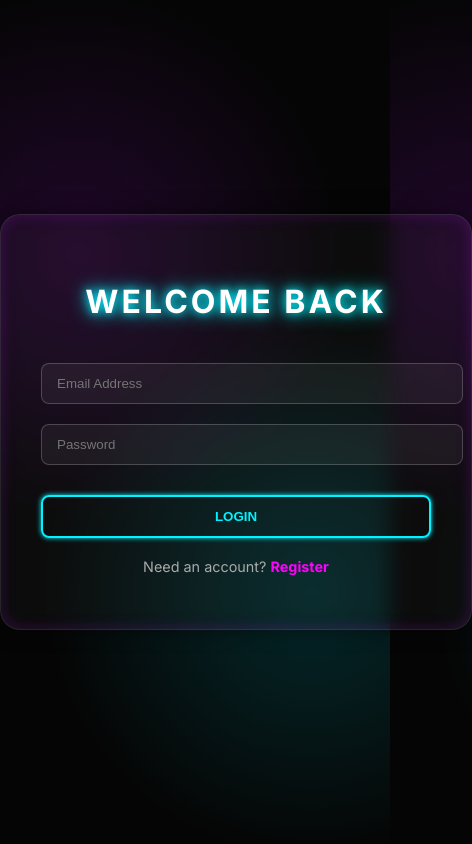
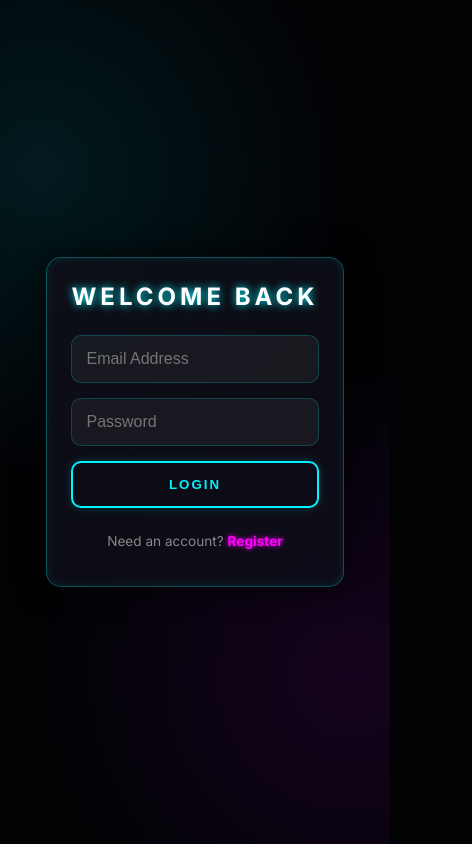
Before and after one commit to jldakaysedut/my-task-app, a React (Vite) app in the folder frontend/: page /login in a window 390 px wide. Shown: the whole page, 472 px wide, since content can reach past the window. Built offline with nearby package versions, Linux system fonts and the light colour scheme.

Commit message:
Final alignment and mobile-friendly neon UI

```diff
--- a/frontend/src/App.css
+++ b/frontend/src/App.css
@@ -2,109 +2,142 @@
   --neon-blue: #00f3ff;
   --neon-pink: #ff00ff;
   --neon-purple: #bc13fe;
-  --bg-dark: #050505;
+  --bg-dark: #020205;
+}
+
+* {
+  box-sizing: border-box;
 }
 
 body {
   background: var(--bg-dark);
   background-image:
-    radial-gradient(circle at 20% 30%, rgba(188, 19, 254, 0.15) 0%, transparent 40%),
-    radial-gradient(circle at 80% 70%, rgba(0, 243, 255, 0.15) 0%, transparent 40%);
-  color: white;
+    radial-gradient(circle at 10% 20%, rgba(0, 243, 255, 0.1) 0%, transparent 40%),
+    radial-gradient(circle at 90% 80%, rgba(188, 19, 254, 0.1) 0%, transparent 40%);
+  color: #fff;
   font-family: 'Inter', sans-serif;
-  min-height: 100vh;
   margin: 0;
   display: flex;
   justify-content: center;
   align-items: center;
+  min-height: 100vh;
+  padding: 20px; /* Padding for mobile edges */
 }
 
 .auth-card {
-  background: rgba(255, 255, 255, 0.03);
-  backdrop-filter: blur(10px);
-  border: 1px solid rgba(255, 255, 255, 0.1);
-  padding: 2.5rem;
-  border-radius: 20px;
+  background: rgba(15, 15, 25, 0.8);
+  backdrop-filter: blur(12px);
+  border: 1px solid rgba(0, 243, 255, 0.3);
+  padding: 2rem;
+  border-radius: 15px;
   width: 100%;
-  max-width: 400px;
-  box-shadow: 0 0 20px rgba(0, 0, 0, 0.5),
-              inset 0 0 15px rgba(188, 19, 254, 0.2);
+  max-width: 420px; /* Perfect for both desktop and mobile */
+  box-shadow: 0 0 30px rgba(0, 0, 0, 0.8), inset 0 0 10px rgba(0, 243, 255, 0.1);
+  display: flex;
+  flex-direction: column;
+  align-items: center;
+}
+
+h2 {
+  font-size: 1.8rem;
+  text-transform: uppercase;
+  letter-spacing: 4px;
+  margin: 0 0 1.5rem 0;
+  text-shadow: 0 0 8px var(--neon-blue);
   text-align: center;
 }
 
-h2 {
-  font-size: 2rem;
-  text-transform: uppercase;
-  letter-spacing: 3px;
-  margin-bottom: 2rem;
-  color: #fff;
-  text-shadow: 0 0 10px var(--neon-blue), 0 0 20px var(--neon-blue);
+form {
+  width: 100%;
+  display: flex;
+  flex-direction: column;
+  gap: 15px;
 }
 
 input {
   width: 100%;
-  padding: 12px 15px;
-  margin: 10px 0;
+  padding: 14px;
   background: rgba(255, 255, 255, 0.05);
-  border: 1px solid rgba(255, 255, 255, 0.2);
-  border-radius: 8px;
+  border: 1px solid rgba(0, 243, 255, 0.2);
+  border-radius: 10px;
   color: #fff;
-  outline: none;
+  font-size: 1rem;
   transition: 0.3s;
 }
 
 input:focus {
+  outline: none;
   border-color: var(--neon-pink);
-  box-shadow: 0 0 10px var(--neon-pink);
+  box-shadow: 0 0 15px rgba(255, 0, 255, 0.3);
 }
 
 button {
   width: 100%;
-  padding: 12px;
-  margin-top: 20px;
+  padding: 14px;
   background: transparent;
   border: 2px solid var(--neon-blue);
   color: var(--neon-blue);
-  font-weight: bold;
+  font-weight: 700;
   text-transform: uppercase;
-  border-radius: 8px;
+  letter-spacing: 2px;
+  border-radius: 10px;
   cursor: pointer;
-  transition: 0.3s;
-  box-shadow: 0 0 5px var(--neon-blue);
+  transition: all 0.3s ease;
+  box-shadow: 0 0 10px rgba(0, 243, 255, 0.2);
 }
 
-button:hover {
+button:hover, button:active {
   background: var(--neon-blue);
   color: #000;
-  box-shadow: 0 0 30px var(--neon-blue);
+  box-shadow: 0 0 25px var(--neon-blue);
+  transform: scale(0.98);
 }
 
 .link-text {
-  margin-top: 20px;
-  font-size: 0.9rem;
-  color: #aaa;
+  margin-top: 25px;
+  font-size: 0.85rem;
+  color: #888;
 }
 
 .link-text a {
   color: var(--neon-pink);
   text-decoration: none;
   font-weight: bold;
+  text-shadow: 0 0 5px var(--neon-pink);
 }
 
-/* Task List Specifics */
-ul { list-style: none; padding: 0; }
-li {
-  background: rgba(255, 255, 255, 0.05);
-  margin: 8px 0;
+/* Task List Styling */
+.task-container {
+  width: 100%;
+  margin-top: 30px;
+}
+
+.task-item {
+  background: rgba(255, 255, 255, 0.03);
+  margin-bottom: 10px;
   padding: 15px;
-  border-left: 4px solid var(--neon-purple);
-  border-radius: 4px;
+  border-left: 3px solid var(--neon-purple);
+  border-radius: 8px;
   display: flex;
   justify-content: space-between;
-  animation: fadeIn 0.5s ease;
+  align-items: center;
 }
 
-@keyframes fadeIn {
-  from { opacity: 0; transform: translateY(10px); }
-  to { opacity: 1; transform: translateY(0); }
+.status-tag {
+  font-size: 0.65rem;
+  color: var(--neon-blue);
+  border: 1px solid var(--neon-blue);
+  padding: 2px 6px;
+  border-radius: 4px;
+  text-transform: uppercase;
 }
+
+/* Mobile Specific Tweaks */
+@media (max-width: 480px) {
+  .auth-card {
+    padding: 1.5rem;
+  }
+  h2 {
+    font-size: 1.5rem;
+  }
+}
--- a/frontend/src/Dashboard.jsx
+++ b/frontend/src/Dashboard.jsx
@@ -46,32 +46,32 @@ function Dashboard() {
     };
 
     return (
-            // Inside Dashboard.jsx return:
-        <div className="auth-card" style={{ maxWidth: '600px' }}>
-            <div style={{ display: 'flex', justifyContent: 'space-between', alignItems: 'center', marginBottom: '30px' }}>
-                <h2 style={{ fontSize: '1.2rem', margin: 0 }}>System Online</h2>
-                <button onClick={handleLogout} style={{ width: 'auto', padding: '5px 15px', borderColor: 'var(--neon-pink)', color: 'var(--neon-pink)', boxShadow: '0 0 5px var(--neon-pink)' }}>Disconnect</button>
+       <div className="auth-card">
+    <div style={{ width: '100%', display: 'flex', justifyContent: 'space-between', alignItems: 'center', marginBottom: '20px' }}>
+        <span style={{ color: 'var(--neon-purple)', fontWeight: 'bold', fontSize: '0.8rem' }}>SYS: ONLINE</span>
+        <button onClick={handleLogout} style={{ width: 'auto', padding: '6px 12px', fontSize: '0.7rem', borderColor: 'var(--neon-pink)', color: 'var(--neon-pink)', boxShadow: 'none' }}>LOGOUT</button>
     </div>
 
-            <p style={{ color: 'var(--neon-blue)', marginBottom: '20px' }}>User: {user?.email}</p>
+    <h2>DASHBOARD</h2>
+    <p style={{ fontSize: '0.8rem', color: '#666', marginBottom: '20px' }}>{user?.email}</p>
 
-            <form onSubmit={handleAddTask} style={{ display: 'flex', gap: '10px' }}>
+    <form onSubmit={handleAddTask}>
         <input
             type="text"
-                    placeholder="Initialize task..."
+            placeholder="Initialize new task..."
             value={task}
             onChange={(e) => setTask(e.target.value)}
             required
         />
-                <button type="submit" style={{ width: '100px', marginTop: '10px' }}>Sync</button>
+        <button type="submit">Sync Task</button>
     </form>
 
-            <div style={{ marginTop: '30px' }}>
+    <div className="task-container">
         {tasks.map((t) => (
-                    <li key={t.id}>
+            <div className="task-item" key={t.id}>
                 <span>{t.task_text}</span>
-                        <span style={{ fontSize: '0.7rem', color: 'var(--neon-purple)' }}>[ACTIVE]</span>
-                    </li>
+                <span className="status-tag">Active</span>
+            </div>
         ))}
     </div>
 </div>
```
Lines whose indentation alone changed are shown as unchanged.
